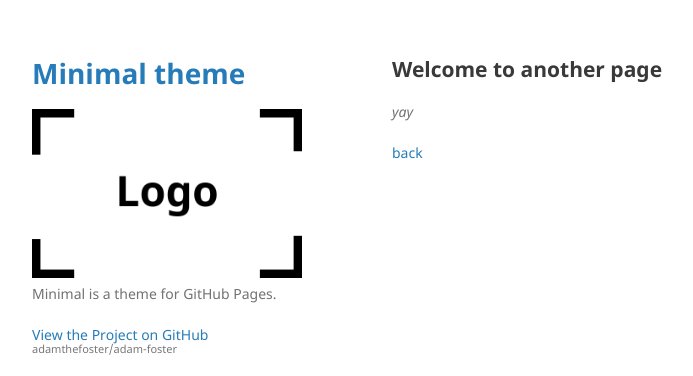
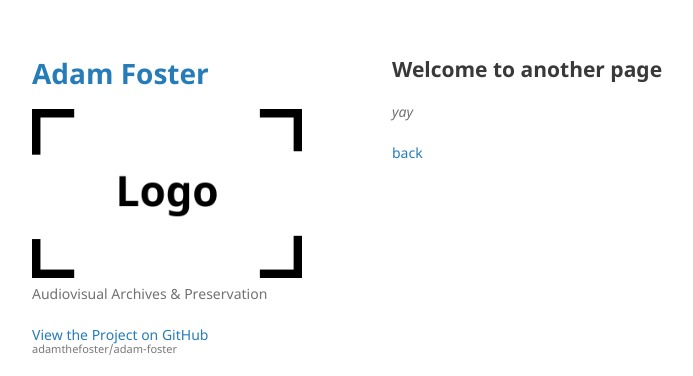
Before and after one commit to adamthefoster/adam-foster, a Jekyll site: the page built from another-page.md, in a window 1280 px wide. Shown: the top 376 px of the page, without its empty margins (178-871 px from the left). Built offline with Jekyll 4.4.1, drawn with Linux system fonts in a browser that asks for light colours; our own code applies the rules of GitHub Pages for plain Markdown files.

Commit message:
Update _config.yml

```diff
--- a/_config.yml
+++ b/_config.yml
@@ -1,6 +1,6 @@
-title: Minimal theme
+title: Adam Foster
 logo: /assets/img/logo.png
-description: Minimal is a theme for GitHub Pages.
+description: Audiovisual Archives & Preservation
 show_downloads: true
 google_analytics:
 theme: jekyll-theme-minimal
```
